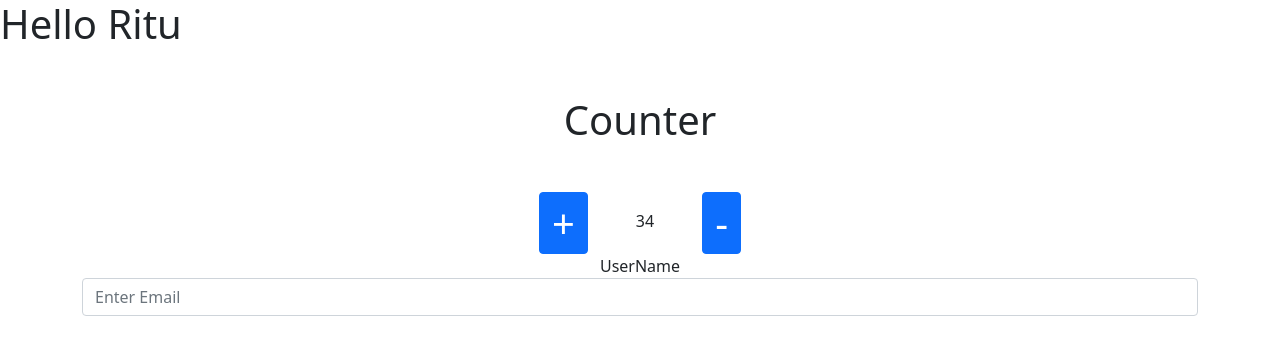
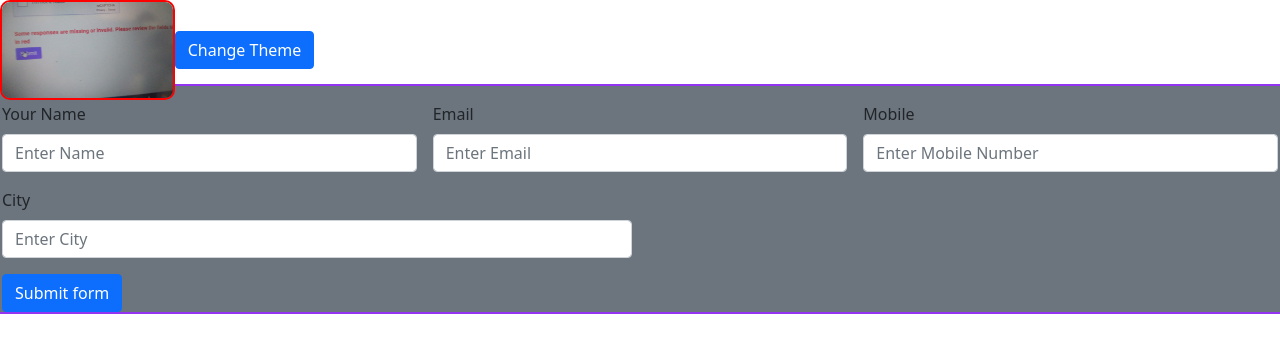
Before and after one commit to akaushal10/Ritu-Project, a React (Create React App) app: page / in a window 1280 px wide. Shown: the top 354 px of the page. Built offline with nearby package versions, Linux system fonts and the light colour scheme; the HTML template or start-up script is replaced by a standard one.

Commit message:
created form

```diff
--- a/public/index.html
+++ b/public/index.html
@@ -15,9 +15,22 @@
       user's mobile device or desktop. See https://developers.google.com/web/fundamentals/web-app-manifest/
     -->
     <link rel="manifest" href="%PUBLIC_URL%/manifest.json" />
-    <link href="https://cdn.jsdelivr.net/npm/bootstrap@5.0.1/dist/css/bootstrap.min.css" rel="stylesheet" integrity="sha384-+0n0xVW2eSR5OomGNYDnhzAbDsOXxcvSN1TPprVMTNDbiYZCxYbOOl7+AMvyTG2x" crossorigin="anonymous" />
-    <script src="https://cdn.jsdelivr.net/npm/@popperjs/core@2.9.2/dist/umd/popper.min.js" integrity="sha384-IQsoLXl5PILFhosVNubq5LC7Qb9DXgDA9i+tQ8Zj3iwWAwPtgFTxbJ8NT4GN1R8p" crossorigin="anonymous"></script>
-<script src="https://cdn.jsdelivr.net/npm/bootstrap@5.0.1/dist/js/bootstrap.min.js" integrity="sha384-Atwg2Pkwv9vp0ygtn1JAojH0nYbwNJLPhwyoVbhoPwBhjQPR5VtM2+xf0Uwh9KtT" crossorigin="anonymous"></script>
+    <link
+      href="https://cdn.jsdelivr.net/npm/bootstrap@5.0.1/dist/css/bootstrap.min.css"
+      rel="stylesheet"
+      integrity="sha384-+0n0xVW2eSR5OomGNYDnhzAbDsOXxcvSN1TPprVMTNDbiYZCxYbOOl7+AMvyTG2x"
+      crossorigin="anonymous"
+    />
+    <script
+      src="https://cdn.jsdelivr.net/npm/@popperjs/core@2.9.2/dist/umd/popper.min.js"
+      integrity="sha384-IQsoLXl5PILFhosVNubq5LC7Qb9DXgDA9i+tQ8Zj3iwWAwPtgFTxbJ8NT4GN1R8p"
+      crossorigin="anonymous"
+    ></script>
+    <script
+      src="https://cdn.jsdelivr.net/npm/bootstrap@5.0.1/dist/js/bootstrap.min.js"
+      integrity="sha384-Atwg2Pkwv9vp0ygtn1JAojH0nYbwNJLPhwyoVbhoPwBhjQPR5VtM2+xf0Uwh9KtT"
+      crossorigin="anonymous"
+    ></script>
     <!--
       Notice the use of %PUBLIC_URL% in the tags above.
       It will be replaced with the URL of the `public` folder during the build.
@@ -42,5 +55,30 @@
       To begin the development, run `npm start` or `yarn start`.
       To create a production bundle, use `npm run build` or `yarn build`.
     -->
+    <script>
+      // Example starter JavaScript for disabling form submissions if there are invalid fields
+      (function () {
+        "use strict";
+
+        // Fetch all the forms we want to apply custom Bootstrap validation styles to
+        var forms = document.querySelectorAll(".needs-validation");
+
+        // Loop over them and prevent submission
+        Array.prototype.slice.call(forms).forEach(function (form) {
+          form.addEventListener(
+            "submit",
+            function (event) {
+              if (!form.checkValidity()) {
+                event.preventDefault();
+                event.stopPropagation();
+              }
+
+              form.classList.add("was-validated");
+            },
+            false
+          );
+        });
+      })();
+    </script>
   </body>
 </html>
--- a/src/App.js
+++ b/src/App.js
@@ -4,13 +4,14 @@ import HelloRitu from "./HelloRitu"
 import Hello from "./Hello"
 import CounterWithClass from "./classComponents/CounterWithClass";
 import CounterWithHook from "./classComponents/CounterWithHook";
-
+import Register from "./form/Register";
+import RegisterWithClass from "./form/RegisterWithClass";
 export default () => {
   const userData = ["Ingle","Ritu","Neha","Abhishek","Rohan"]
   // const userData = [{userName:"Ritu",age:23}]
   return (
     <div>
-      <HelloRitu/>
+      {/* <HelloRitu/> */}
       {/* <HelloIngle/> */}
 
       {/* <Hello userName="Ingle" age="23" />
@@ -23,7 +24,10 @@ export default () => {
         return <Hello userName={value} age="23" />
       })} */}
       {/* <CounterWithClass /> */}
-      <CounterWithHook/>
+      {/* <CounterWithHook/> */}
+      {/* <Register/> */}
+      <RegisterWithClass/>
+
     </div>
   );
 };
--- a/src/Hello.jsx
+++ b/src/Hello.jsx
@@ -1,6 +1,7 @@
 import React from "react";
 const Hello = (props) => {
   // local vairblae => state
+  const docString = "This is bhello cpmpa"
   const { userName, age } = props;
   // Object Desturing
 //   const friends = [{name:"Neha",mobile:9743827483},{name:"Ingle",mobile:83433827483}]
--- /dev/null
+++ b/src/form/Register.jsx
@@ -0,0 +1,108 @@
+import React, { useState } from "react";
+const Register = () => {
+  const [email, setEmail] = useState("");
+  const [username, setUsername] = useState("");
+  const [mobile, setMobile] = useState("");
+  const [city, setCity] = useState("");
+  const handleSubmit = (event) => {
+    event.preventDefault();
+    console.log("email : ", email);
+    console.log("username : ", username);
+    console.log("mobile : ", mobile);
+    console.log("city : ", city);
+  };
+  return (
+    <>
+      <form
+        className="row g-3 needs-validation"
+        noValidate
+        onSubmit={handleSubmit}
+      >
+        <div className="col-md-4 position-relative">
+          <label htmlFor="validationTooltip01" className="form-label">
+            Your Name
+          </label>
+          <input
+            type="text"
+            className="form-control"
+            id="validationTooltip01"
+            placeholder="Enter Name"
+            name="username"
+            value={username}
+            onChange={(event) => {
+              setUsername(event.target.value);
+            }}
+            required
+          />
+          <div className="valid-tooltip">Looks good!</div>
+        </div>
+        <div className="col-md-4 position-relative">
+          <label htmlFor="validationTooltip02" className="form-label">
+            Email
+          </label>
+          <input
+            type="email"
+            className="form-control"
+            id="validationTooltip02"
+            placeholder="Enter Email"
+            value={email}
+            onChange={(event) => {
+              setEmail(event.target.value);
+            }}
+            required
+          />
+          <div className="valid-tooltip">Looks good!</div>
+        </div>
+        <div className="col-md-4 position-relative">
+          <label htmlFor="validationTooltipUsername" className="form-label">
+            Mobile
+          </label>
+          <div className="input-group has-validation">
+            <input
+              type="text"
+              className="form-control"
+              id="validationTooltipUsername"
+              placeholder="Enter Mobile Number"
+              value={mobile}
+              onChange={(event) => {
+                setMobile(event.target.value);
+              }}
+              aria-describedby="validationTooltipUsernamePrepend"
+              required
+            />
+            <div className="invalid-tooltip">Please choose a valid number.</div>
+          </div>
+        </div>
+        <div className="col-md-6 position-relative">
+          <label htmlFor="validationTooltip03" className="form-label">
+            City
+          </label>
+          <input
+            type="text"
+            className="form-control"
+            id="validationTooltip03"
+            placeholder="Enter City"
+            value={city}
+            onChange={(event) => {
+              setCity(event.target.value);
+            }}
+            required
+          />
+          <div className="invalid-tooltip">Please provide a valid city.</div>
+        </div>
+        <div className="col-12">
+          <button className="btn btn-primary" type="submit">
+            Submit form
+          </button>
+        </div>
+      </form>
+      <div>
+          <h1>{username}</h1>
+          <h1>{email}</h1>
+          <h1>{mobile}</h1>
+          <h1>{city}</h1>
+      </div>
+    </>
+  );
+};
+export default Register;
--- /dev/null
+++ b/src/form/RegisterWithClass.jsx
@@ -0,0 +1,138 @@
+import React, { Component, useState } from "react";
+import "../static/style.css";
+import Photo from "../static/WhatsappImage.jpeg";
+class RegisterWithClass extends Component {
+  constructor(props) {
+    super(props);
+    this.state = {
+      email: "",
+      username: "",
+      mobile: "",
+      city: "",
+      theme:"dark"
+    };
+  }
+  changeTheme = ()=>{
+    if(this.state.theme==="dark"){
+        this.setState({theme:"light"})
+    }else{
+        this.setState({theme:"dark"})
+    }
+  }
+  handleSubmit = (event) => {
+    event.preventDefault();
+    console.log("email : ", this.state.email);
+    console.log("username : ", this.state.username);
+    console.log("mobile : ", this.state.mobile);
+    console.log("city : ", this.state.city);
+  };
+  render() {
+    return (
+      <>
+        <img
+          style={{
+            height: "100px",
+            border: "2px solid red",
+            borderRadius: "10px",
+            textAlign: "center",
+          }}
+          src={Photo}
+          className="img-fluid"
+        />
+            <button className="btn btn-primary" onClick={this.changeTheme}>Change Theme</button>
+        <form
+          className={`row g-3 needs-validation ${this.state.theme==="dark"?"bg-secondary":"bg-warning"}`}
+          noValidate
+          onSubmit={this.handleSubmit}
+        >
+          <div className="col-md-4 position-relative">
+            <label htmlFor="validationTooltip01" className="form-label">
+              Your Name
+            </label>
+            <input
+              type="text"
+              className="form-control"
+              id="validationTooltip01"
+              placeholder="Enter Name"
+              name="username"
+              value={this.state.username}
+              onChange={(event) => {
+                this.setState({ username: event.target.value });
+              }}
+              required
+            />
+            <div className="valid-tooltip">Looks good!</div>
+          </div>
+          <div className="col-md-4 position-relative">
+            <label htmlFor="validationTooltip02" className="form-label">
+              Email
+            </label>
+            <input
+              type="email"
+              className="form-control"
+              id="validationTooltip02"
+              placeholder="Enter Email"
+              value={this.state.email}
+              onChange={(event) => {
+                this.setState({ email: event.target.value });
+              }}
+              required
+            />
+            <div className="valid-tooltip">Looks good!</div>
+          </div>
+          <div className="col-md-4 position-relative">
+            <label htmlFor="validationTooltipUsername" className="form-label">
+              Mobile
+            </label>
+            <div className="input-group has-validation">
+              <input
+                type="text"
+                className="form-control"
+                id="validationTooltipUsername"
+                placeholder="Enter Mobile Number"
+                value={this.state.mobile}
+                onChange={(event) => {
+                  this.setState({ mobile: event.target.value });
+                }}
+                aria-describedby="validationTooltipUsernamePrepend"
+                required
+              />
+              <div className="invalid-tooltip">
+                Please choose a valid number.
+              </div>
+            </div>
+          </div>
+          <div className="col-md-6 position-relative">
+            <label htmlFor="validationTooltip03" className="form-label">
+              City
+            </label>
+            <input
+              type="text"
+              className="form-control"
+              id="validationTooltip03"
+              placeholder="Enter City"
+              value={this.state.city}
+              onChange={(event) => {
+                this.setState({ city: event.target.value });
+              }}
+              required
+            />
+            <div className="invalid-tooltip">Please provide a valid city.</div>
+          </div>
+          <div className="col-12">
+            <button className="btn btn-primary" type="submit">
+              Submit form
+            </button>
+          </div>
+        </form>
+        <div>
+          <h1>{this.state.username}</h1>
+          <h1>{this.state.email}</h1>
+          <h1>{this.state.mobile}</h1>
+          <h1>{this.state.city}</h1>
+        </div>
+      </>
+    );
+  }
+}
+export default RegisterWithClass;
--- /dev/null
+++ b/src/static/style.css
@@ -0,0 +1,3 @@
+form{
+    border: 2px solid rgb(148, 52, 243);
+}
```
Also changed, not shown: src/static/WhatsappImage.jpeg (added).
